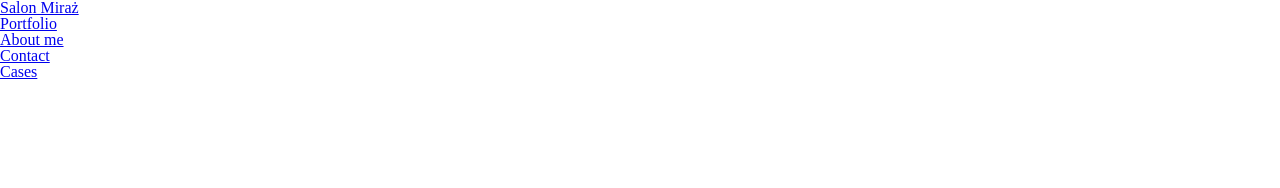
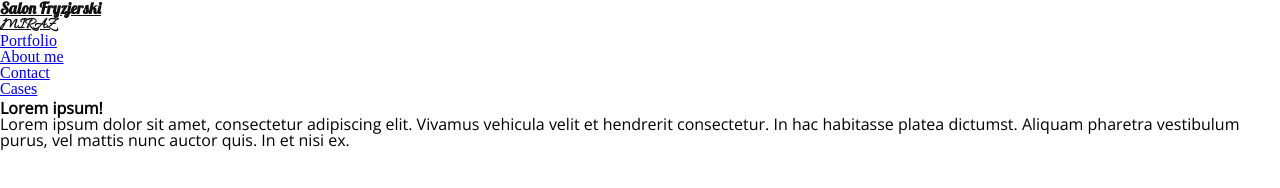
Before and after one commit to rbrzozowski/salonmirage, a plain HTML site: page index.html in a window 1280 px wide. Drawn offline with nearby package versions, Linux system fonts and the light colour scheme.

Commit message:
add nav, new fonts

```diff
--- a/index.html
+++ b/index.html
@@ -5,15 +5,16 @@
 		<title>Salon Fryzjerski Miraż - Justyna Stasiak-Brzozowska</title>
 		<meta	name="viewport"	content="width=device-width, initial-scale=1.0">
 
-<!-- some new fonts
-		<link href="https://fonts.googleapis.com/css2?family=Allura&family=Dancing+Script:wght@400;500;600;700&family=Lobster&family=Open+Sans&family=Pacifico&family=Prosto+One&family=Roboto&display=swap" rel="stylesheet">
--->
+
+		<link href="https://fonts.googleapis.com/css2?family=Allura&family=Lobster&family=Open+Sans&display=swap" rel="stylesheet">
+
 
 		<link rel="stylesheet"	href="style.css">
 	</head>
 	<body>
 		<header>
-			<a href="index.html" class="header-brand">Salon Miraż</a>
+			<a href="index.html" class="header-brand">Salon Fryzjerski
+				<br><p>MIRAŻ</p></a>
 			<nav>
 				<ul>
 					<li><a href="portfolio.html">Portfolio</a></li>
@@ -24,7 +25,8 @@
 			</nav>
 		</header>
 		<main>
-
+			<h2>Lorem ipsum!</h2>
+			<p>Lorem ipsum dolor sit amet, consectetur adipiscing elit. Vivamus vehicula velit et hendrerit consectetur. In hac habitasse platea dictumst. Aliquam pharetra vestibulum purus, vel mattis nunc auctor quis. In et nisi ex.</p>
 		</main>
 
 		<footer>
--- a/style.css
+++ b/style.css
@@ -102,20 +102,46 @@ input, select {
 }
 
 /*from this point is MY CODE*/
-
+/*
 * {
 	margin: 0;
 	padding: 0;
+*/
 }
 /* some new fonts
-font-family: 'Allura', cursive;
-font-family: 'Dancing Script', cursive;
-font-family: 'Lobster', cursive;
-font-family: 'Open Sans', sans-serif;
-font-family: 'Pacifico', cursive;
-font-family: 'Prosto One', cursive;
-font-family: 'Roboto', sans-serif;
+font-family: 'Allura', cursive; - Miraż
+font-family: 'Lobster', cursive; - Salon Fryzjerski
+font-family: 'Open Sans', sans-serif; - tekst/menu
 */
+
+body	{
+	background-color: #f3f3f3;
+}
+
+header	{
+	background-color: #fff;
+	width:	100%;
+	height:	100px;
+}
+
+header .header-brand {
+	font-family: 'Lobster', cursive;
+	font-size 24px;
+	font-weight: 600;
+	color: #111;
+}
+header .header-brand p {
+	font-family: 'Allura', cursive;
+	font-size 24px;
+	font-weight: 1200;
+	}
+
+main {
+	font-family: 'Open Sans', sans-serif;
+}
+
+
+
 
 /*
 .wrapper {
```
